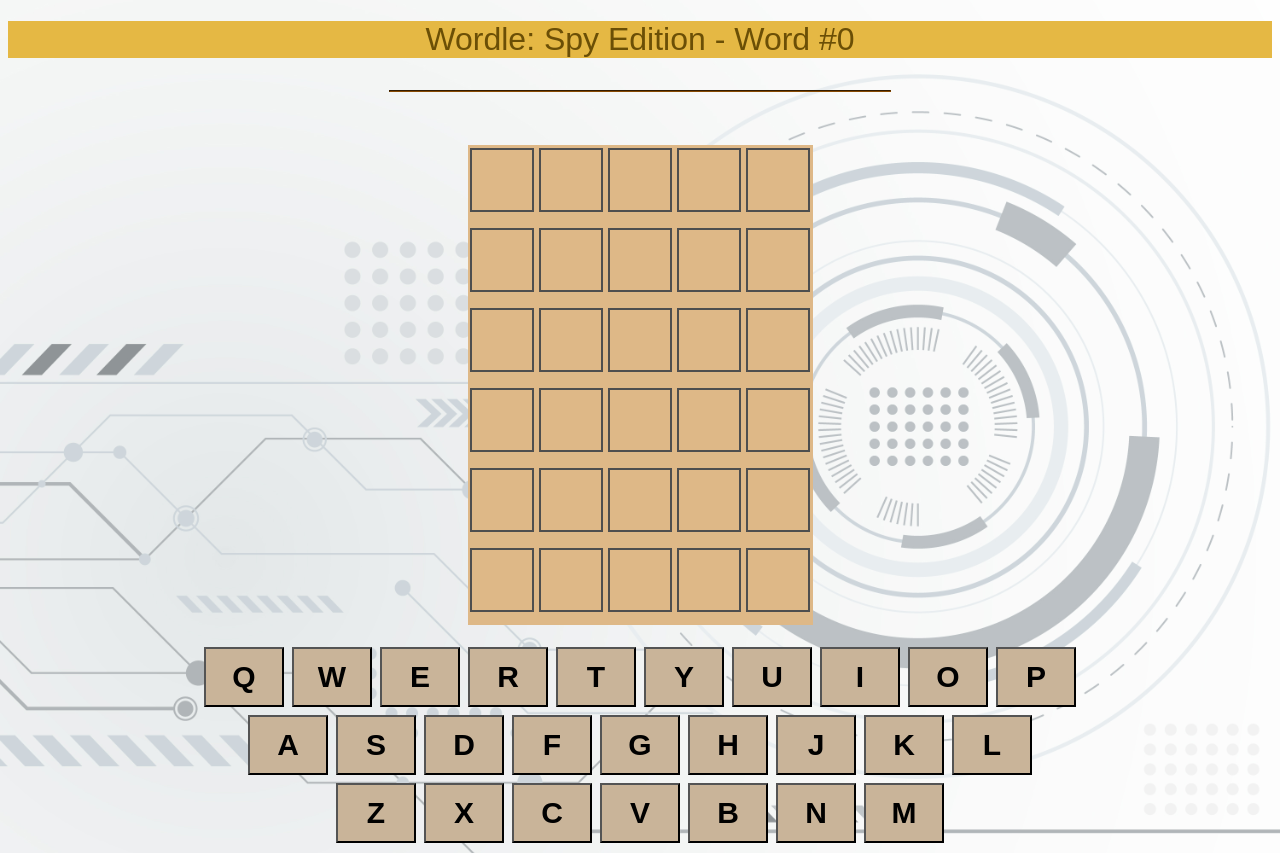
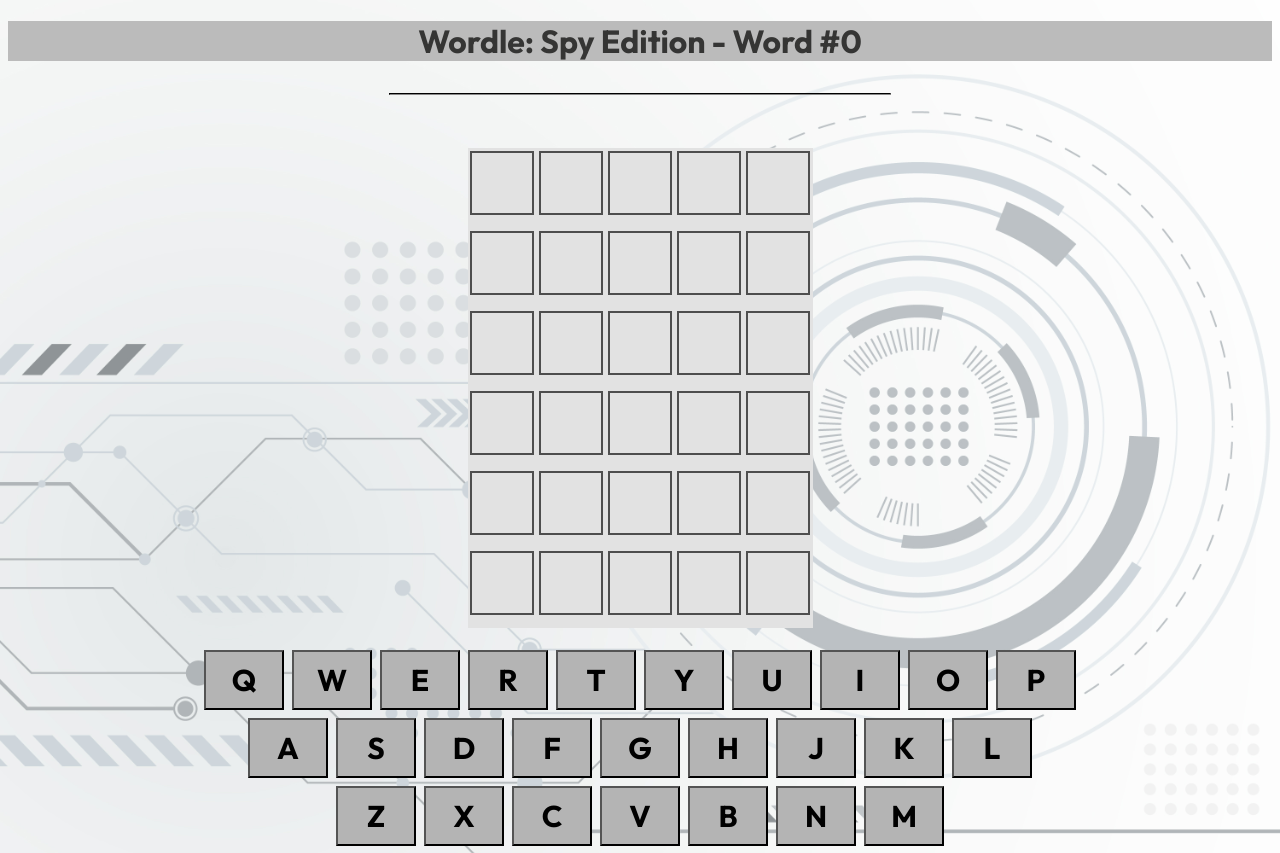
Before and after one commit to user820/ENET-wordle-parents-day, a plain HTML site: page index.html in a window 1280 px wide. Shown: the top 853 px of the page. Drawn offline with Linux system fonts and the light colour scheme.

Commit message:
Refactor CSS styles for improved design
Updated styles for title, body, and board elements. Changed font family to 'Outfit' and adjusted background colors.

```diff
--- a/style.css
+++ b/style.css
@@ -1,8 +1,10 @@
 #title {
     font-weight: 400;
+    font-weight: bold;
     font-style: normal;
-    color:rgb(107, 79, 6);
-    background-color: #e5b844;
+    font-family: "Outfit", sans-serif;
+    color:rgb(53, 53, 52);
+    background-color: #bbbbbb;
     text-align: center;
   }
 #author {
@@ -11,7 +13,7 @@
 
 hr{
     width: 500px;
-    border-color: #884a02;
+    border-color: #353535;
 }
 
 
@@ -19,7 +21,6 @@ hr{
 body{
     font-family: Arial, Helvetica, sans-serif;
     text-align: center;
-
 
     background-image: url(3274412.jpg);
     background-repeat: no-repeat;
@@ -31,7 +32,7 @@ body{
 #board{
     width: 345px;
     height: 480px;
-    background-color: burlywood;
+    background-color: rgb(226, 226, 226);
     margin: 0 auto;
     display: flex;
     flex-wrap: wrap;
@@ -63,7 +64,7 @@ body{
     font-size: 36px;
     font-weight: bold;
     vertical-align: middle;
-    font-family: Arial, Helvetica, sans-serif;
+    font-family: "Outfit", sans-serif;
 }
 
 .correct {
@@ -106,14 +107,14 @@ body{
     text-transform: uppercase;
     width: 80px;
     height: 60px;
-    background: #c9b499;
-    font-family: Arial, Helvetica, sans-serif;
+    background: #b4b4b4;
+    font-family: "Outfit", sans-serif;
 }
 
 #hint{
     font-size: 30px;
-    font-family: Arial, Helvetica, sans-serif;
-    background: brown;
-    color: white;
+    font-family: "Outfit", sans-serif;
+    background: rgb(53, 53, 53);
+    color: rgb(243, 243, 243);
     letter-spacing: 2.5px;
 }
```
